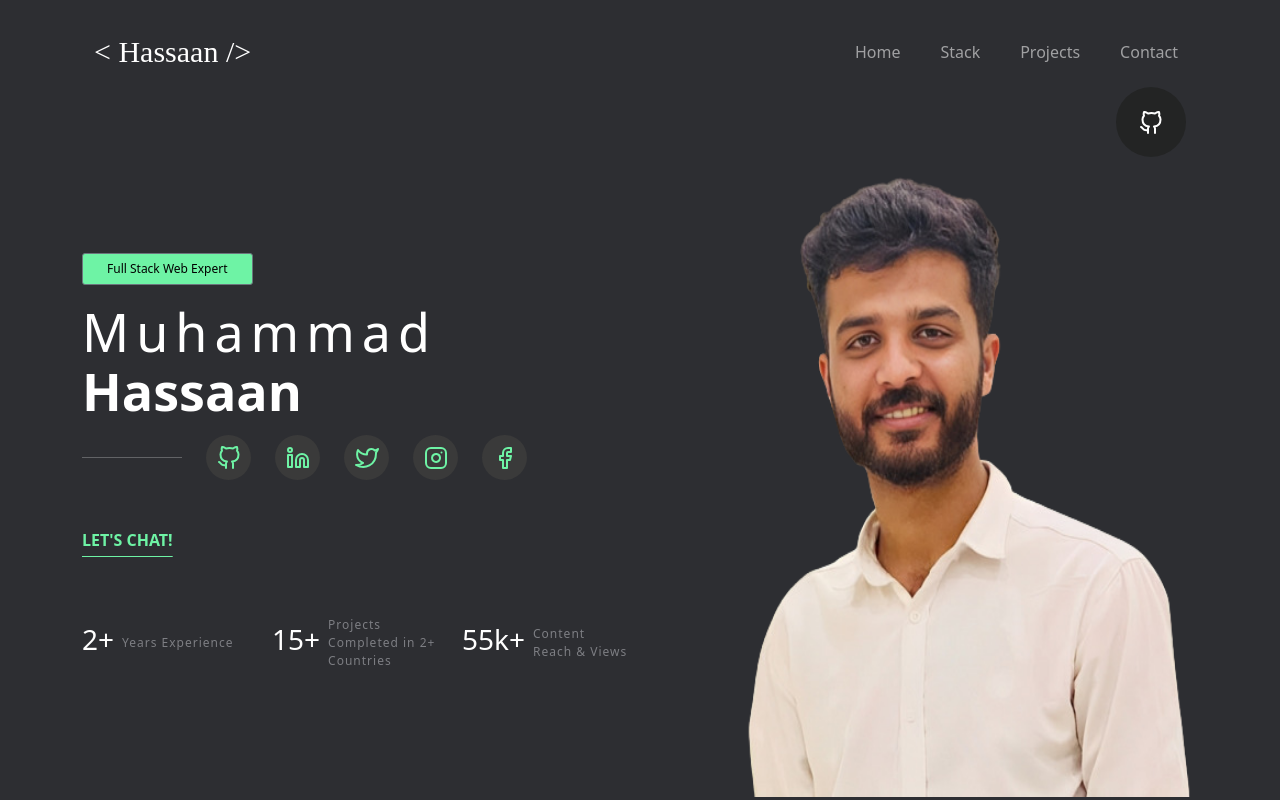
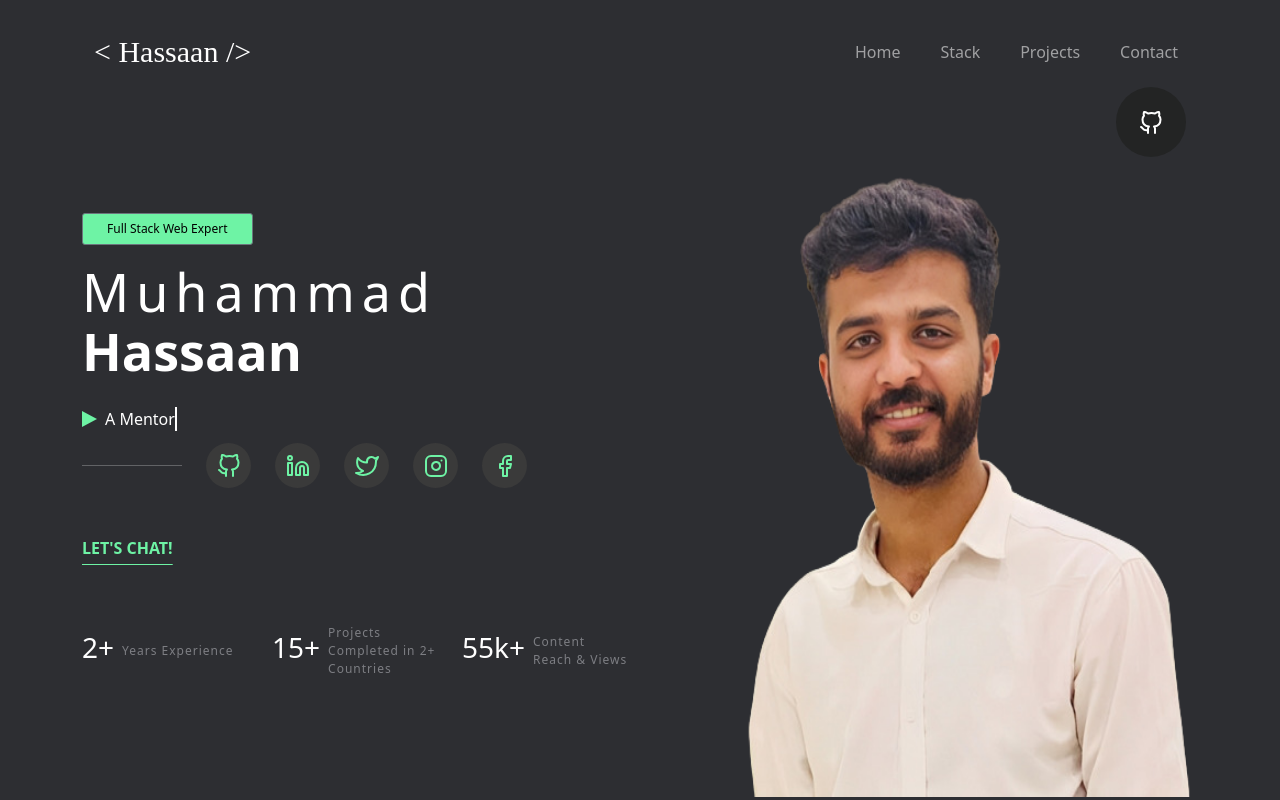
Before and after one commit to hassaanc-invents/react-portfolio, a React (Create React App) app: page / in a window 1280 px wide. Built offline with nearby package versions, Linux system fonts and the light colour scheme.

Commit message:
Home Animation

```diff
--- a/src/config/OwnerDetail.js
+++ b/src/config/HomeConfig.js
@@ -11,3 +11,5 @@ export const OwnerDetail = {
     countriesWorkingIn: 2,
     contentReach: 55 //Number of Thousands i.e 1 for 1 thousands
 }
+
+export const AnimatedSkillsText =  ["Frontend Developer", "A Mentor", "A Teacher", "A Learner"]
--- a/src/views/_/navigation/Index.jsx
+++ b/src/views/_/navigation/Index.jsx
@@ -10,7 +10,7 @@ import {
 import { Link } from "react-router-dom";
 import NavbarIcon from "../../../assets/icons/burger-icon.svg";
 import NavigationConfig from "../../../config/NavigationConfig";
-import { OwnerDetail } from "../../../config/OwnerDetail";
+import { OwnerDetail } from "../../../config/HomeConfig";
 
 const Navigation = () => {
   const [collapsed, setCollapsed] = useState(true);
--- a/src/views/pages/home/Index.jsx
+++ b/src/views/pages/home/Index.jsx
@@ -2,9 +2,32 @@ import { Button, Row, Col } from "reactstrap";
 import "./_/style.css";
 import SocialConfig from "../../../config/SocialConfig";
 import { GitHub } from "react-feather";
-import { OwnerDetail } from "../../../config/OwnerDetail";
+import { OwnerDetail, AnimatedSkillsText } from "../../../config/HomeConfig";
+import { useState, useEffect } from "react";
 
 const Index = () => {
+  const [displayText, setDisplayText] = useState("");
+  const [currentIndex, setCurrentIndex] = useState(0);
+  const [charIndex, setCharIndex] = useState(0);
+
+  useEffect(() => {
+    const intervalId = setInterval(() => {
+      if (charIndex < AnimatedSkillsText[currentIndex].length) {
+        setDisplayText(
+          (prevText) => prevText + AnimatedSkillsText[currentIndex][charIndex]
+        );
+        setCharIndex(charIndex + 1);
+      } else {
+        setCurrentIndex(
+          (prevIndex) => (prevIndex + 1) % AnimatedSkillsText.length
+        );
+        setCharIndex(0);
+        setDisplayText("");
+      }
+    }, 200);
+    return () => clearInterval(intervalId);
+  }, [charIndex, currentIndex, AnimatedSkillsText]);
+
   return (
     <>
       <Row className="w-100 d-none d-lg-flex justify-content-end">
@@ -22,10 +45,21 @@ const Index = () => {
         </div>
       </Row>
       <Row>
-        <Col lg="6" className="pt-5">
-          <Button className="experttitle px-4 mt-5">{OwnerDetail.expertIn}</Button>
+        <Col lg="6" className="pt-2">
+          <Button className="experttitle px-4 mt-5">
+            {OwnerDetail.expertIn}
+          </Button>
           <h1 className="first-name mt-3">{OwnerDetail.sirName}</h1>
           <h1 className="last-name">{OwnerDetail.firstName}</h1>
+          <div
+            className="mt-5 d-flex align-items-center align-self-start"
+            style={{ height: 0 }}
+          >
+            <div className="right-angle"></div>{" "}
+            <span className="ms-2" style={{ borderRight: " 2px solid white" }}>
+              {displayText}
+            </span>
+          </div>
           <div class="w-100 social-media d-flex align-items-center mt-4">
             <hr className="social-row d-none d-md-block" />
             {Array.isArray(SocialConfig) &&
@@ -48,35 +82,30 @@ const Index = () => {
           </div>
           <Row className="mt-5">
             <Col lg="4" md="6" className="d-flex align-items-center mt-3">
-              <h3>
-                {OwnerDetail.expereienceYears}+
-              </h3>
+              <h3>{OwnerDetail.expereienceYears}+</h3>
+              <span className="ms-2 home-lables">Years Experience</span>
+            </Col>
+            <Col lg="4" md="6" className="d-flex align-items-center mt-3">
+              <h3>{OwnerDetail.completedProjects}+</h3>
               <span className="ms-2 home-lables">
-                Years Experience
+                Projects Completed in {OwnerDetail.countriesWorkingIn}+
+                Countries
               </span>
             </Col>
             <Col lg="4" md="6" className="d-flex align-items-center mt-3">
-              <h3>
-                {OwnerDetail.completedProjects}+
-              </h3>
-              <span className="ms-2 home-lables">
-                Projects Completed in {OwnerDetail.countriesWorkingIn}+ Countries
-              </span>
-            </Col>
-            <Col lg="4" md="6" className="d-flex align-items-center mt-3">
-              <h3>
-                {OwnerDetail.contentReach}k+
-              </h3>
-              <span className="ms-2 home-lables">
-                Content Reach & Views
-              </span>
+              <h3>{OwnerDetail.contentReach}k+</h3>
+              <span className="ms-2 home-lables">Content Reach & Views</span>
             </Col>
           </Row>
         </Col>
         <Col lg="6" className="d-none d-lg-block">
           <div className="w-100 h-auto dev-circle d-flex justify-content-between rounded-circle"></div>
           <div className="d-flex justify-content-center align-items-center">
-          <img src={OwnerDetail.image} alt="Owner" className="img-fluid main-img-fluid"></img>
+            <img
+              src={OwnerDetail.image}
+              alt="Owner"
+              className="img-fluid main-img-fluid"
+            ></img>
           </div>
         </Col>
       </Row>
--- a/src/views/pages/home/_/style.css
+++ b/src/views/pages/home/_/style.css
@@ -64,3 +64,9 @@
     background-color: transparent;
     font-size: 12px;
 }
+
+.right-angle{
+    border-top: 8px solid transparent;
+    border-left: 15px solid #6EF3A5;
+    border-bottom: 8px solid transparent;
+}
```
